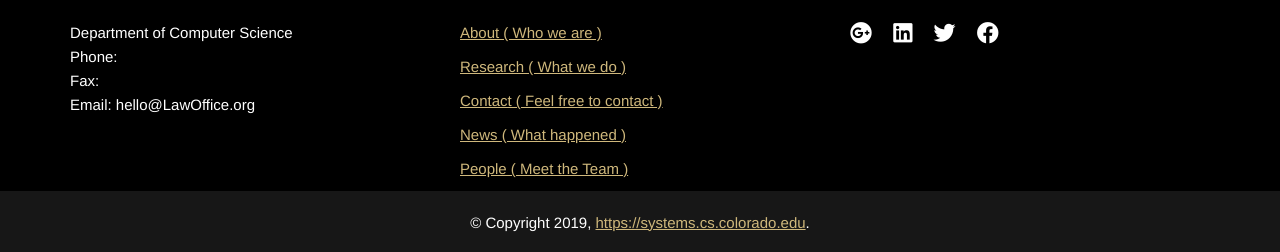
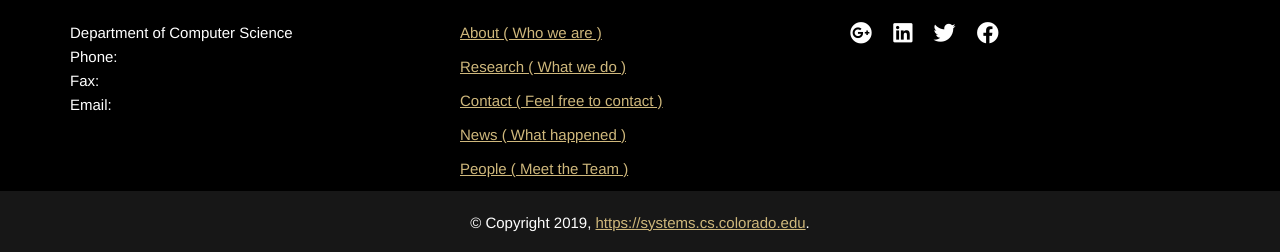
Before and after one commit to cu-computer-systems/cu-computer-systems.github.io, a Jekyll site: the page built from index.html, in a window 1280 px wide. Shown: the part 965-1217 px from the top of the page. Built offline with Jekyll 4.4.1, drawn with Linux system fonts in a browser that asks for light colours; nearby versions of some CDN libraries; some of the changed lines change nothing that is shown.

Commit message:
tried to remove LawOffice email

```diff
--- a/_config.yml
+++ b/_config.yml
@@ -23,7 +23,7 @@ url: "" # the base hostname & protocol for your site, e.g. http://example.com
 # Company Information
 company_name: Department of Computer Science
 address_line: 1111 Engineering Dr, Boulder, CO 80309
-company_email: hello@LawOffice.org
+## company_email: hello@LawOffice.org
 google_map: https://www.google.com/maps/embed?pb=!1m18!1m12!1m3!1d2046.7588250319618!2d-105.26317534775626!3d40.007031828249744!2m3!1f0!2f0!3f0!3m2!1i1024!2i768!4f13.1!3m3!1m2!1s0x876bedcb99bb71b9%3A0xadccadbd9ea75dc7!2sEngineering+Center%2C+1111+Engineering+Dr%2C+Boulder%2C+CO+80309!5e0!3m2!1sen!2sus!4v1557163990296!5m2!1sen!2sus
 
 # Social Link
```
